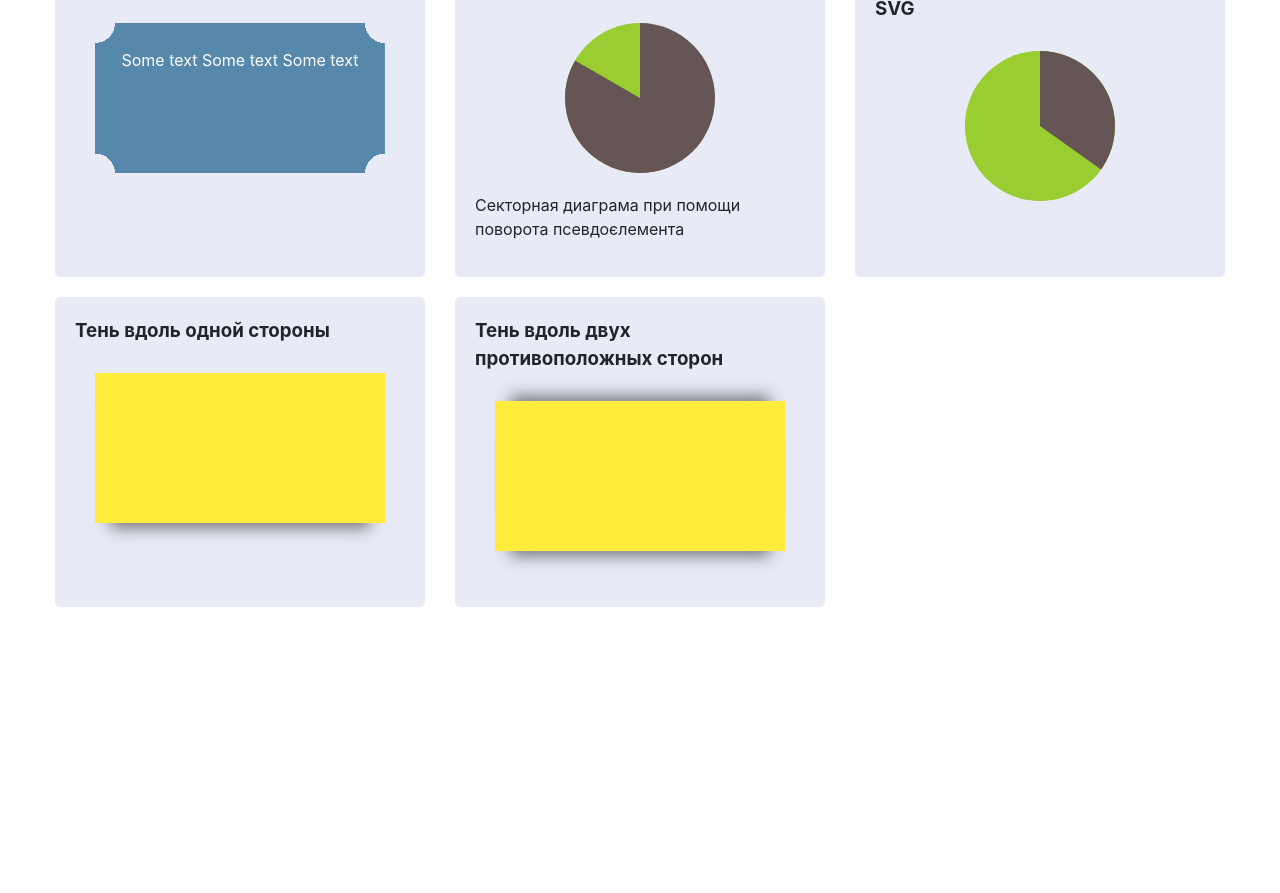
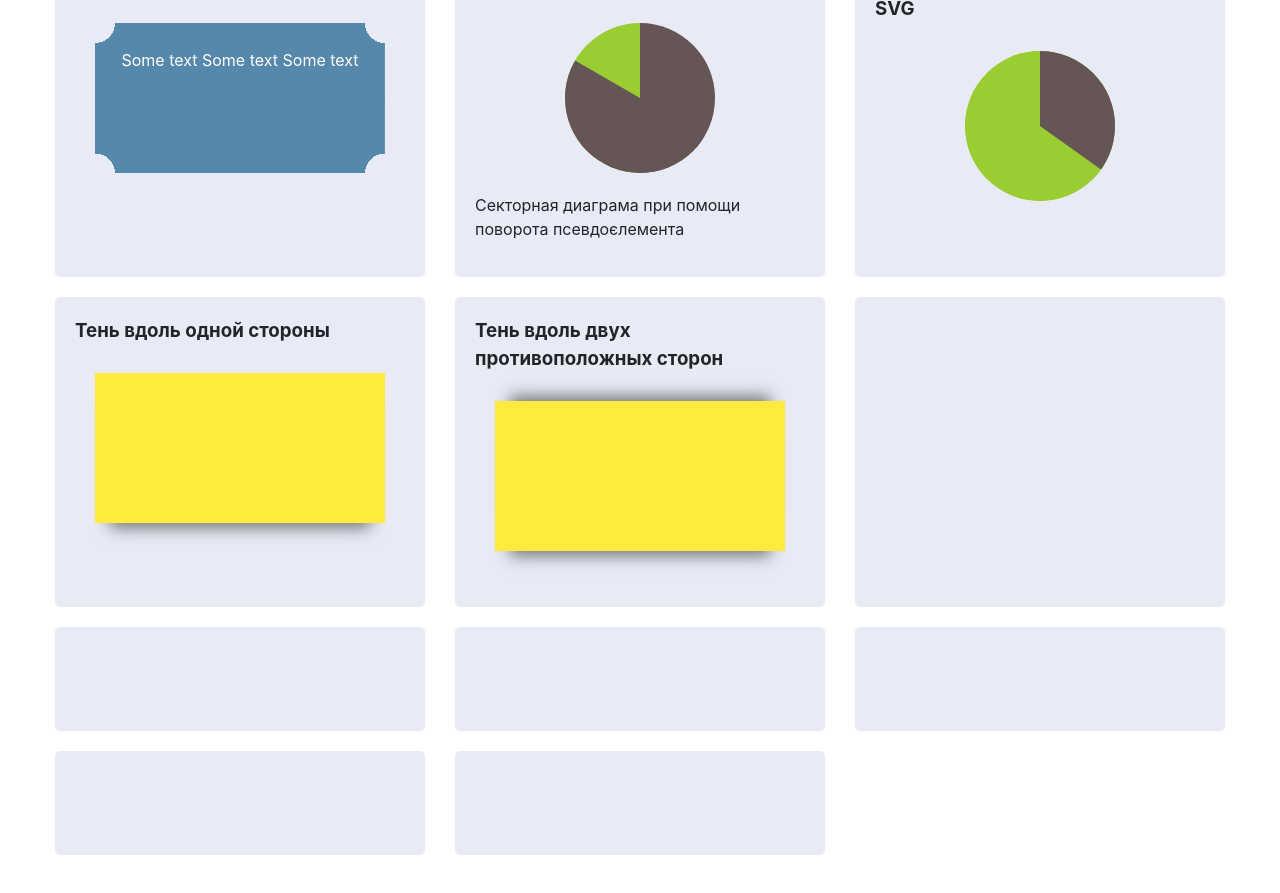
Before and after one commit to F0oocuS/css-secret, a plain HTML site: page index.html in a window 1280 px wide. Shown: the part 2352-3245 px from the top of the page. Drawn offline with Linux system fonts and the light colour scheme.

Commit message:
add js file

```diff
--- a/index.html
+++ b/index.html
@@ -366,7 +366,7 @@
 					</div>
 				</div>
 
-				<!--<div class="col-md-6 col-xl-4 col-xxl-3">
+				<div class="col-md-6 col-xl-4 col-xxl-3">
 					<div class="card">
 
 						<h3 class="card__title"></h3>
@@ -460,7 +460,7 @@
 						<p class="card__desc">
 						</p>
 					</div>
-				</div>-->
+				</div>
 
 			</div>
 		</div>
@@ -469,5 +469,7 @@
 
 	<footer class="footer"></footer>
 
+	<script src="js/main.js"></script>
+
 </body>
 </html>
--- /dev/null
+++ b/js/main.js
@@ -0,0 +1,5 @@
+console.log('test');
+
+for (var i = 0; i < 10; i++) {
+	console.log(i);
+}
```
